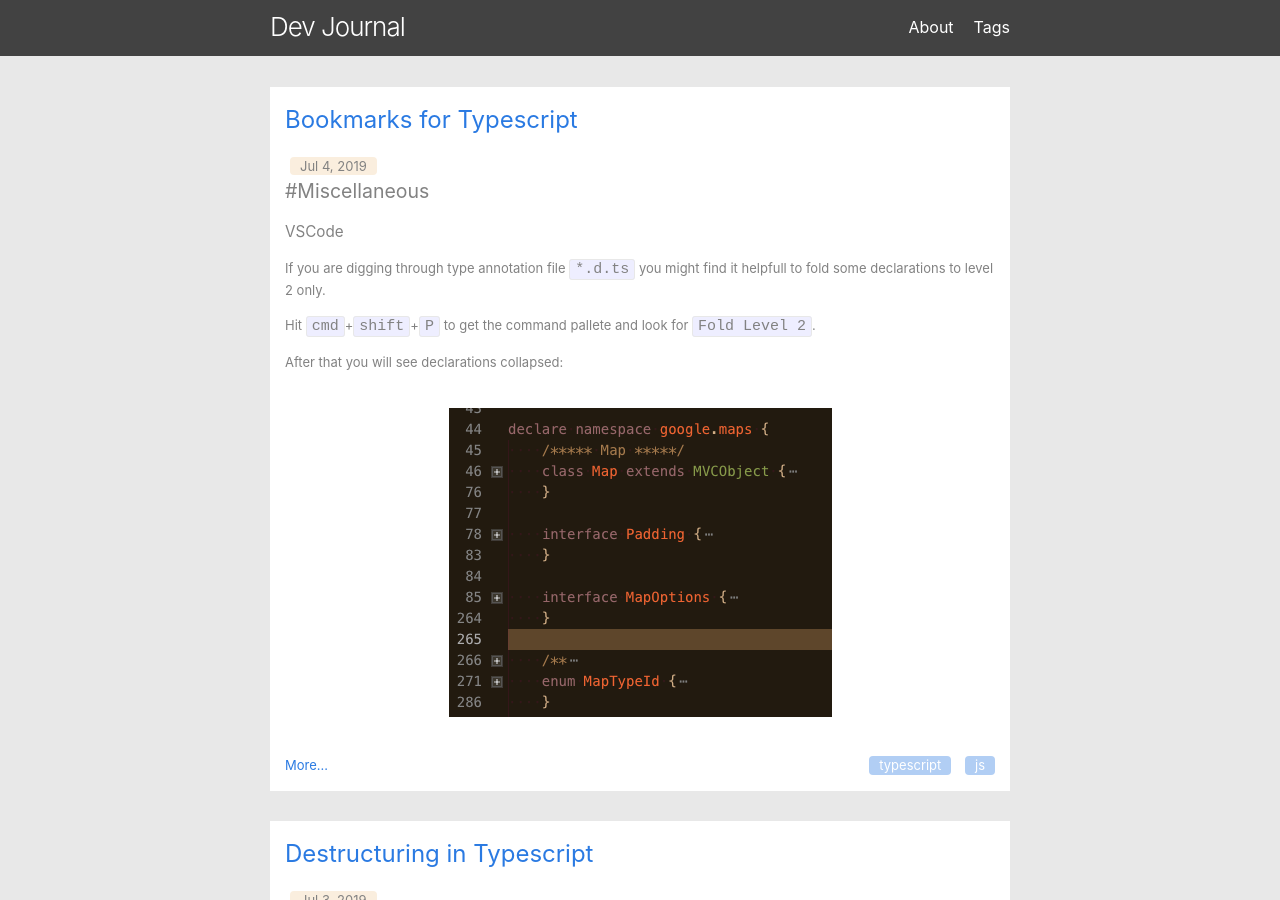
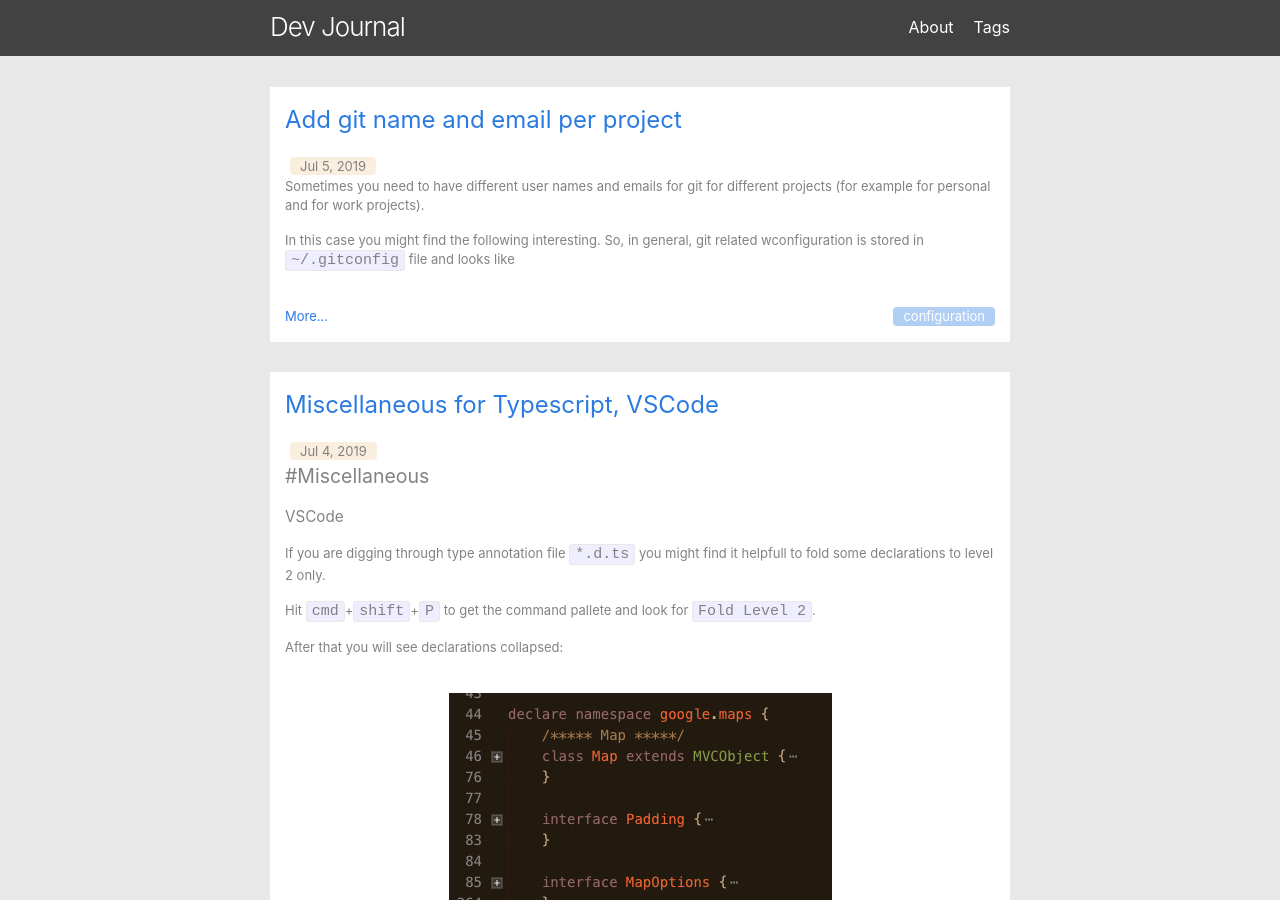
Before and after one commit to owldot/lanadz.github.io, a Jekyll site: the page built from index.html, in a window 1280 px wide and 900 px high. Built offline with Jekyll 4.4.1, drawn with Linux system fonts in a browser that asks for light colours; the list of posts is cut into pages by our own code; some of the changed text lies outside the part shown.

Commit message:
Add post

````diff
--- a/_posts/2019-07-04-typescript_tips.markdown
+++ b/_posts/2019-07-04-typescript_tips.markdown
@@ -1,6 +1,6 @@
 ---
 layout: post
-title: 'Bookmarks for Typescript'
+title: 'Miscellaneous for Typescript, VSCode'
 date: 2019-07-04
 tags:
   - typescript
--- /dev/null
+++ b/_posts/2019-07-05-add-local-gituser.markdown
@@ -0,0 +1,42 @@
+---
+layout: post
+title: 'Add git name and email per project'
+date: 2019-07-05
+tags:
+  - configuration
+keywords:
+  - add git name and email per project
+---
+
+Sometimes you need to have different user names and emails for git for different projects (for example for personal and for work projects).
+
+In this case you might find the following interesting.
+So, in general, git related wconfiguration is stored in `~/.gitconfig` file and looks like
+
+<!--more-->
+
+```
+[user]
+        name = Your Name
+        email = email@domain.com
+```
+
+More fields might be stored there.
+
+This is global settings and git will use that conf for each pull/push
+
+In case if you need to override that setting per project, please navigate to `project_dir/.git` and open `config` file there
+
+```bash
+$vi .git/config
+```
+
+and add section
+
+```
+[user]
+        name = Your Name
+        email = another_email@domain.com
+```
+
+and that's it, this will override global settings
````
